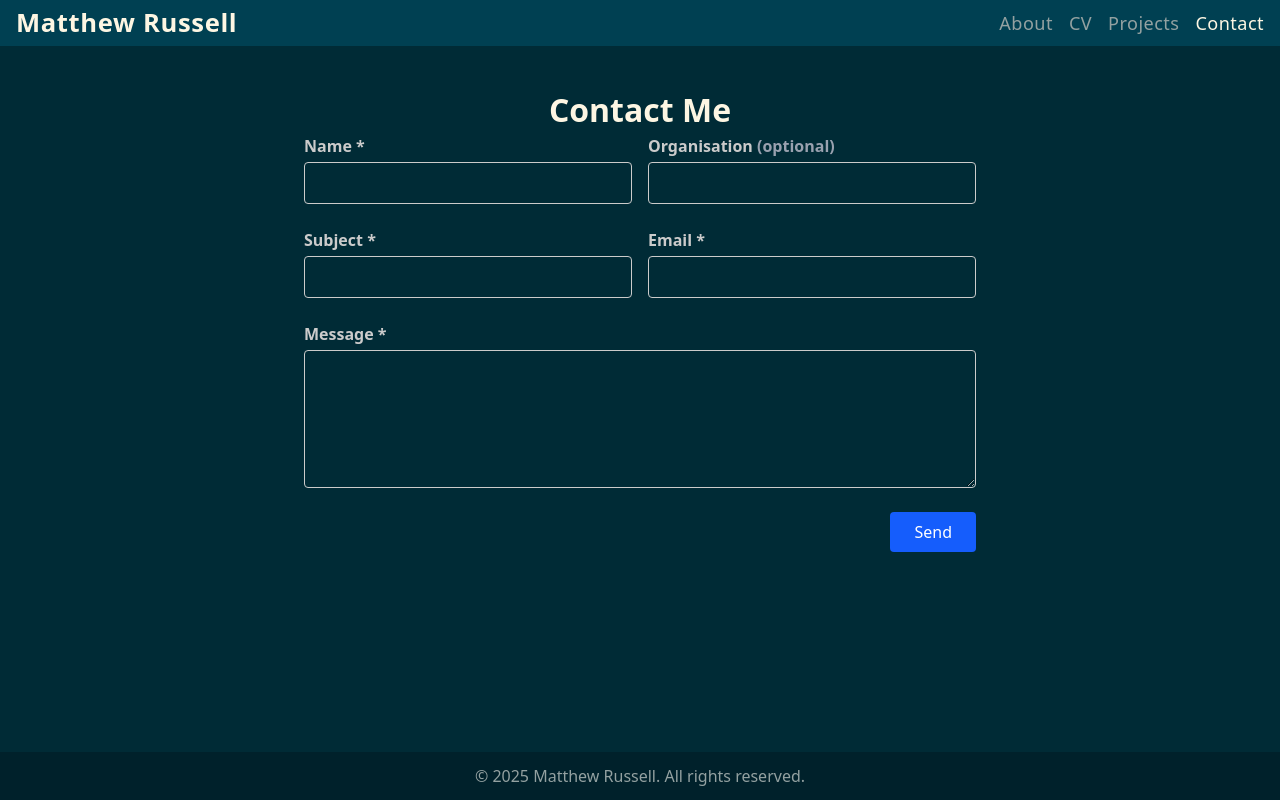
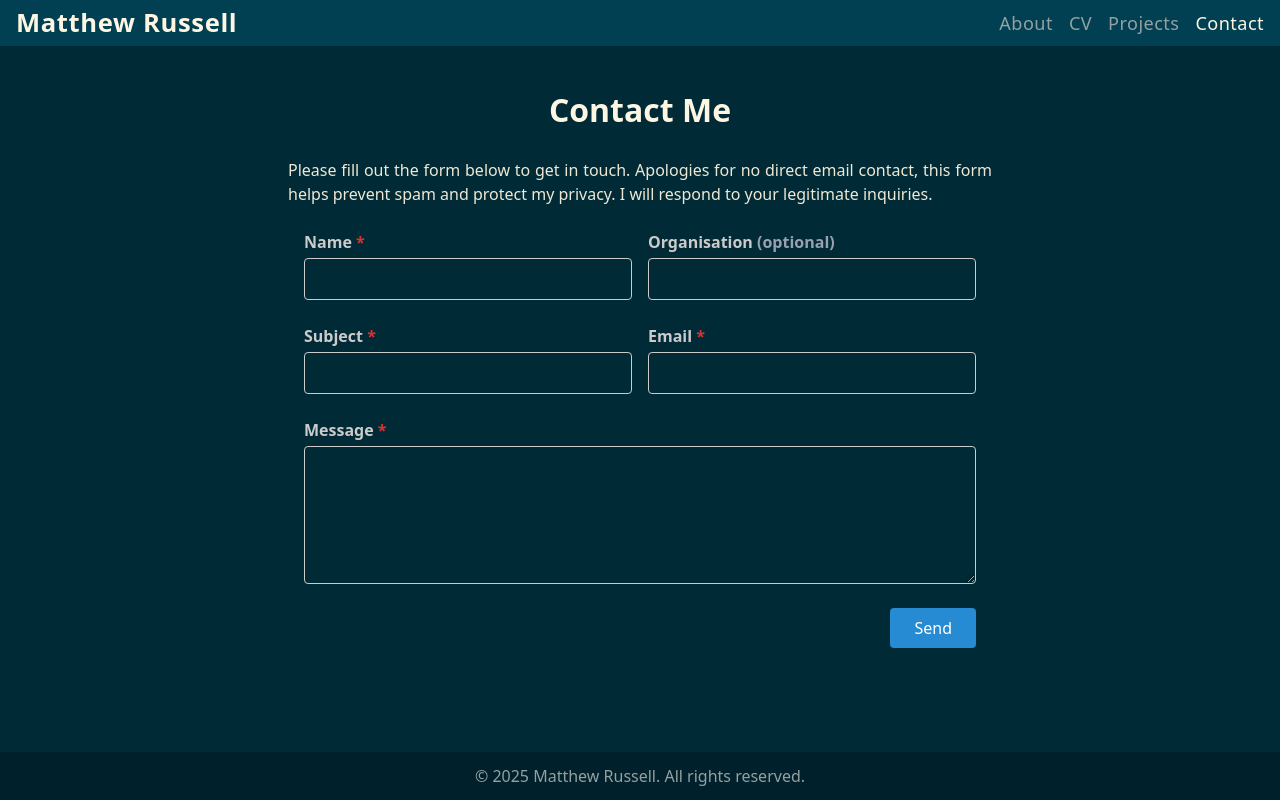
Before and after one commit to mjrussell91/mjrussell-net, an Angular app: page /contact in a window 1280 px wide. Built offline with nearby package versions, Linux system fonts and the light colour scheme.

Commit message:
add form message

```diff
--- a/src/app/page-contact/page-contact.html
+++ b/src/app/page-contact/page-contact.html
@@ -1,43 +1,46 @@
 <section>
     <h1>Contact Me</h1>
+    <br />
+    <p>Please fill out the form below to get in touch. Apologies for no direct email contact, this form helps prevent spam and protect my privacy. I will respond to your legitimate inquiries.</p>
+    <br />
 	<form class="flex flex-col gap-6 max-w-2xl mx-auto" (ngSubmit)="submit()" #contactForm="ngForm" novalidate>
 		<!-- Row 1: Name and Organisation -->
 		<div class="flex flex-row gap-4">
 			<div class="flex-1 flex flex-col">
-				<label for="name" class="mb-1 font-semibold">Name <span class="text-red-1">*</span></label>
+				<label for="name" class="mb-1 font-semibold">Name <span class="text-brand-red">*</span></label>
 				<input id="name" name="name" type="text" class="border rounded px-3 py-2" [(ngModel)]="form.name" required aria-required="true" />
-				<span *ngIf="validationErrors.name" class="text-red-1 text-sm mt-1">{{ validationErrors.name }}</span>
+				<span *ngIf="validationErrors.name" class="text-brand-red text-sm mt-1">{{ validationErrors.name }}</span>
 			</div>
 			<div class="flex-1 flex flex-col">
 				<label for="organisation" class="mb-1 font-semibold">Organisation <span class="text-gray-400">(optional)</span></label>
 				<input id="organisation" name="organisation" type="text" class="border rounded px-3 py-2" [(ngModel)]="form.organisation" />
-				<span *ngIf="validationErrors.organisation" class="text-red-1 text-sm mt-1">{{ validationErrors.organisation }}</span>
+				<span *ngIf="validationErrors.organisation" class="text-brand-red text-sm mt-1">{{ validationErrors.organisation }}</span>
 			</div>
 		</div>
 		<!-- Row 2: Subject and Email -->
 		<div class="flex flex-row gap-4">
 			<div class="flex-1 flex flex-col">
-				<label for="subject" class="mb-1 font-semibold">Subject <span class="text-red-1">*</span></label>
+				<label for="subject" class="mb-1 font-semibold">Subject <span class="text-brand-red">*</span></label>
 				<input id="subject" name="subject" type="text" class="border rounded px-3 py-2" [(ngModel)]="form.subject" required aria-required="true" />
-				<span *ngIf="validationErrors.subject" class="text-red-1 text-sm mt-1">{{ validationErrors.subject }}</span>
+				<span *ngIf="validationErrors.subject" class="text-brand-red text-sm mt-1">{{ validationErrors.subject }}</span>
 			</div>
 			<div class="flex-1 flex flex-col">
-				<label for="email" class="mb-1 font-semibold">Email <span class="text-red-1">*</span></label>
+				<label for="email" class="mb-1 font-semibold">Email <span class="text-brand-red">*</span></label>
 				<input id="email" name="email" type="email" class="border rounded px-3 py-2" [(ngModel)]="form.email" required aria-required="true" />
-				<span *ngIf="validationErrors.email" class="text-red-1 text-sm mt-1">{{ validationErrors.email }}</span>
+				<span *ngIf="validationErrors.email" class="text-brand-red text-sm mt-1">{{ validationErrors.email }}</span>
 			</div>
 		</div>
 		<!-- Row 3: Message -->
 		<div class="flex flex-col">
-			<label for="message" class="mb-1 font-semibold">Message <span class="text-red-1">*</span></label>
+			<label for="message" class="mb-1 font-semibold">Message <span class="text-brand-red">*</span></label>
 			<textarea id="message" name="message" rows="5" class="border rounded px-3 py-2" [(ngModel)]="form.message" required aria-required="true"></textarea>
-			<span *ngIf="validationErrors.message" class="text-red-1 text-sm mt-1">{{ validationErrors.message }}</span>
+			<span *ngIf="validationErrors.message" class="text-brand-red text-sm mt-1">{{ validationErrors.message }}</span>
 		</div>
 		<!-- Row 4: Submit Button -->
 		<div class="flex flex-row justify-end">
-			<button type="submit" class="bg-blue-600 text-white px-6 py-2 rounded hover:bg-blue-700 transition-colors">Send</button>
+			<button type="submit" class="bg-brand-blue text-white px-6 py-2 rounded hover:bg-blue-700 transition-colors">Send</button>
 		</div>
 		<!-- Row 5: Response Message -->
-		<p *ngIf="responseMessage" class="mt-2 text-center text-lg" [ngClass]="{'text-green-600': responseMessage.includes('success'), 'text-red-600': responseMessage.includes('not sent') || responseMessage.includes('invalid')}" aria-live="polite">{{ responseMessage }}</p>
+		<p *ngIf="responseMessage" class="mt-2 text-center text-lg" [ngClass]="{'text-brand-green': responseMessage.includes('success'), 'text-brand-red': responseMessage.includes('not sent') || responseMessage.includes('invalid')}" aria-live="polite">{{ responseMessage }}</p>
 	</form>
 </section>
```
